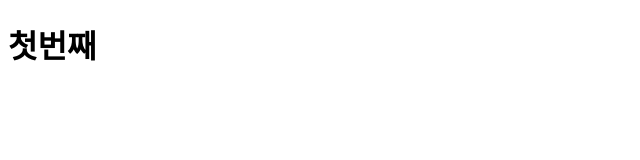
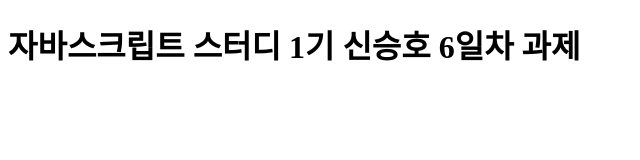
Before and after one commit to ColorBarProject/first-proj, a plain HTML site: page index.html in a window 1280 px wide. Shown: the whole page, without its empty margins (0-640 px from the left). Drawn offline with Linux system fonts and the light colour scheme.

Commit message:
Project name for homework

```diff
--- a/index.html
+++ b/index.html
@@ -1,12 +1,16 @@
 <!DOCTYPE html>
 <h1 lang="en">
+
     <head>
         <meta charset="UTF-8">
         <meta name="viewport" content="width=device-width, initial-scale=1.0">
         <title>Document</title>
         <link rel="stylesheet" href="style.css">
     </head>
+
     <body>
-    <h1> 첫번째 </h1>
+        <h1> 자바스크립트 스터디 1기 신승호 6일차 과제
+        </h1>
     </body>
+
     </html>
```
Lines whose indentation alone changed are shown as unchanged.
